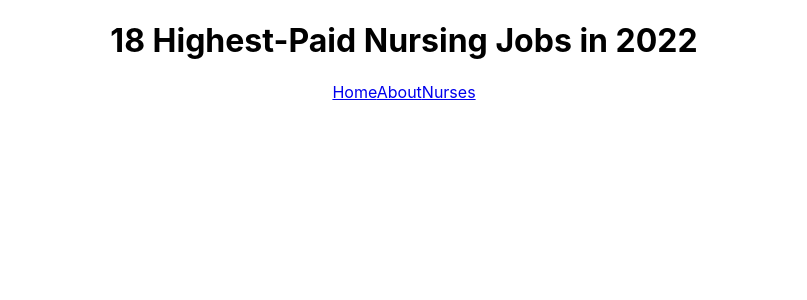
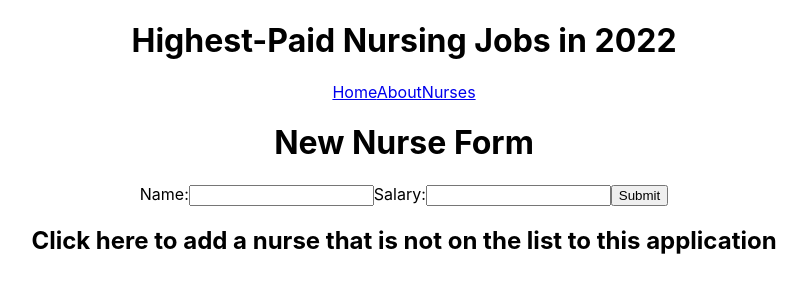
Before and after one commit to mendelr20/phase-2-project, a React (Create React App) app: page /NewNurse in a window 1280 px wide. Shown: the top 300 px of the page, without its empty margins (236-1043 px from the left). Built offline with nearby package versions, Linux system fonts and the light colour scheme; data requests are answered from the project's data file.

Commit message:
adding new nurse form

```diff
--- a/db.json
+++ b/db.json
@@ -4,19 +4,19 @@
       "id": 1,
       "name": "Research Nurse",
       "salary": "$88,000",
-      "votes": 5
+      "votes": 10
     },
     {
       "id": 2,
       "name": "Nurse Educator",
       "salary": "$94,000",
-      "votes": 10
+      "votes": 17
     },
     {
       "id": 3,
       "name": "Gerontology Nurse",
       "salary": "$96,500",
-      "votes": 4
+      "votes": 11
     },
     {
       "id": 4,
@@ -28,19 +28,19 @@
       "id": 5,
       "name": "Women's Health Nurse",
       "salary": "$107,000",
-      "votes": 0
+      "votes": 7
     },
     {
       "id": 6,
       "name": "Pediatric Nurse",
       "salary": "$109,000",
-      "votes": 0
+      "votes": 1
     },
     {
       "id": 7,
       "name": "Surgical Nurse",
       "salary": "$109,000",
-      "votes": 0
+      "votes": 6
     },
     {
       "id": 8,
--- a/src/About.js
+++ b/src/About.js
@@ -6,7 +6,9 @@ export default function About(){
     <div>
         <h1>About</h1>
         <h2>This application was created in honor of my fiancé, Shaina
-            <br/> who is my favorite person in the world,
+            <br/>Update - this project was started right after shaina said yes.
+            <br/>As of 1.11.23 i become the luckiest man alive ever and get to call Shaina my wife forever
+            <br/>who is my favorite person in the world,
             <br/>the love of my life who is the best and most dedicated nurse in the world with her BSN
         </h2>
 
--- a/src/App.js
+++ b/src/App.js
@@ -7,9 +7,11 @@ import NavBar from "./NavBar";
 import Home from "./Home";
 import About from "./About";
 import Nurses from "./Nurses";
+import NewNurse from "./NewNurse";
 
 export default function App() {
   const [list, setList] = useState([])
+  console.log(list)
 
   useEffect(()=>{
     fetch('http://localhost:3000/nurses')
@@ -42,6 +44,9 @@ export default function App() {
           <Route exact path="/Nurses">
             <Nurses list={list} voteCallback={voteCallback}/>
           </Route>
+          <Route exact path="/NewNurse">
+            <NewNurse/>
+          </Route>
           <Route exact path="/">
             <Home />
           </Route>
--- a/src/Header.js
+++ b/src/Header.js
@@ -1,10 +1,9 @@
 import React from "react";
-import About from "./About";
 
 export default function Header() {
   return (
     <header>
-      <h1>18 Highest-Paid Nursing Jobs in 2022</h1>
+      <h1>Highest-Paid Nursing Jobs in 2022</h1>
     </header>
   );
 }
--- a/src/Home.js
+++ b/src/Home.js
@@ -6,11 +6,15 @@ export default function Home() {
     <div>
         <h1>Home</h1>
         <h2>Welcome to the Nursing Specialty Application</h2>
-        <h3>Contact Information
+        <h3>Contact Information:
           <br/>
-          Mendel Rosenblum
           <br/>
-          Email: Mendel@rosencrew.com
+            <h5>
+              Mendel Rosenblum
+              <br/>
+              <br/>
+              Email: Rosenblummm@gmail.com
+            </h5>
           <h3/>
         </h3>
     </div>
--- /dev/null
+++ b/src/NewNurse.js
@@ -0,0 +1,22 @@
+import React from 'react'
+
+export default function NewNurse(){
+  return (
+    <div>
+        <h1>New Nurse Form</h1>
+        <form>
+          <label>
+           Name:
+            <input type="text" name="name" />
+          </label>
+          <label>
+           Salary:
+          <input type="text" name="name" />
+          </label>
+          <input type="submit" value="Submit" />
+        </form>
+        <h2>Click here to add a nurse that is not on the list to this application</h2>
+    </div>
+
+  )
+}
--- a/src/Nurses.js
+++ b/src/Nurses.js
@@ -1,12 +1,13 @@
 import React from 'react'
 import ListingsContainer from './ListingsContainer'
-
+import { NavLink } from "react-router-dom";
 
 export default function NursingSpecialties({list, voteCallback}){
 
   return (
     <div>
       <h1>Nurses</h1>
+      <NavLink to="/NewNurse">New Nurse</NavLink>
       <ListingsContainer list={list} voteCallback={voteCallback} />
 
     </div>
```
